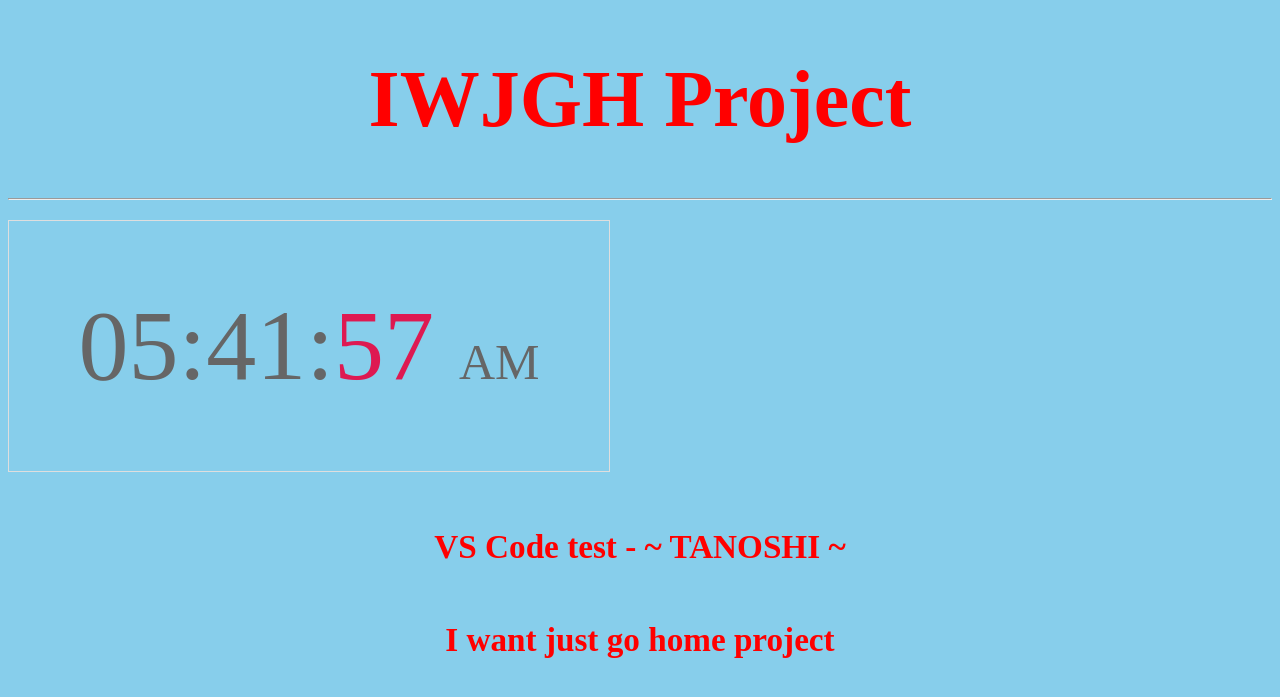
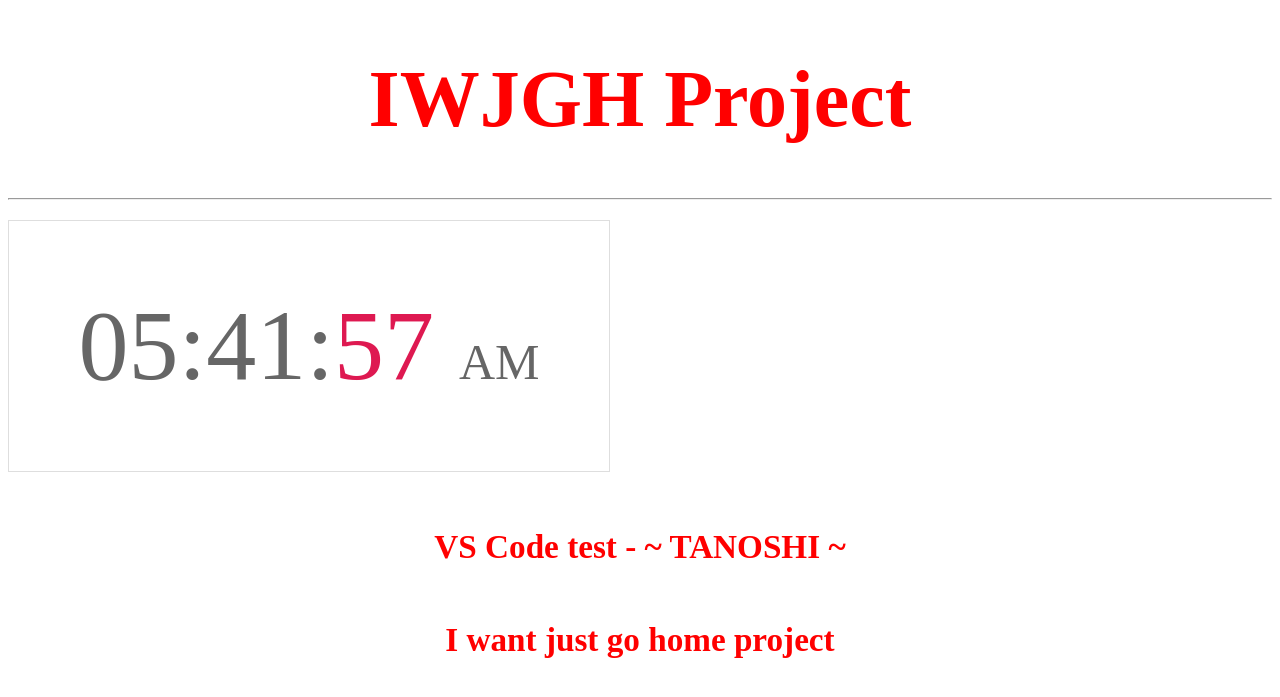
Before and after one commit to KwonHM/IJustWantGoHome, a PHP site: page / in a window 1280 px wide. Shown: the top 697 px of the page. Run offline with PHP 8.4, Linux system fonts and the light colour scheme.

Commit message:
Update index.css

```diff
--- a/style/index.css
+++ b/style/index.css
@@ -3,7 +3,7 @@
     text-align: center;
 }
 body {
-    background: skyblue;
+    /*background: skyblue;*/
     color: red;
     font-size: 40px;
     perspective: 800px;
```
